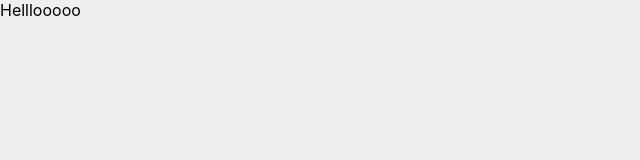
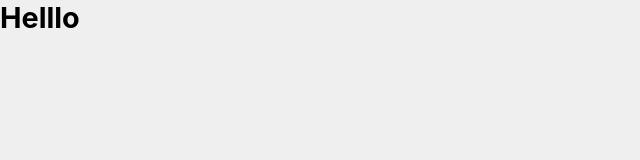
Before and after one commit to vuongvu1/robo-dance-competition, a React (Create React App) app: page / in a window 1280 px wide. Shown: the top 160 px of the page, without its empty margins (0-640 px from the left). Built offline with nearby package versions, Linux system fonts and the light colour scheme.

Commit message:
Add Text component

```diff
--- /dev/null
+++ b/src/atoms/Text/index.tsx
@@ -0,0 +1,17 @@
+import React from "react";
+import SC from "./styles";
+
+interface Props {
+  type?: "h1" | "h2" | "body";
+  color?: string;
+}
+
+const Text: React.FC<Props> = ({ type, color, children }) => {
+  return (
+    <SC.Container as={type || "div"} type={type} color={color}>
+      {children}
+    </SC.Container>
+  );
+};
+
+export default Text;
--- /dev/null
+++ b/src/atoms/Text/styles.ts
@@ -0,0 +1,34 @@
+import styled, { css } from "styled-components";
+
+const SC = {
+  Container: styled.div<{ type?: "h1" | "h2" | "body"; color?: string }>(
+    ({ theme, type, color }) => css`
+      color: ${color || theme.palette.black};
+      font-weight: normal;
+      font-size: ${theme.fontSize.md};
+      margin: 0;
+      padding: 0;
+
+      ${type === "h1" &&
+      css`
+        font-weight: bold;
+        font-size: ${theme.fontSize.lg};
+      `}
+
+      ${type === "h2" &&
+      css`
+        font-weight: bold;
+        font-size: ${theme.fontSize.md};
+      `}
+
+      ${type === "body" &&
+      css`
+        margin: 0;
+        font-weight: normal;
+        font-size: ${theme.fontSize.sm};
+      `}
+    `
+  ),
+};
+
+export default SC;
--- a/src/atoms/index.ts
+++ b/src/atoms/index.ts
@@ -1 +1 @@
-export default this;
+export { default as Text } from "./Text";
--- a/src/index.tsx
+++ b/src/index.tsx
@@ -1,13 +1,16 @@
 import React from "react";
 import ReactDOM from "react-dom";
+import { ThemeProvider } from "styled-components";
 import App from "./pages/home";
 import reportWebVitals from "./reportWebVitals";
-import GlobalStyles from "./globalStyles";
+import GlobalStyles, { theme } from "./globalStyles";
 
 ReactDOM.render(
   <React.StrictMode>
     <GlobalStyles />
-    <App />
+    <ThemeProvider theme={theme}>
+      <App />
+    </ThemeProvider>
   </React.StrictMode>,
   document.getElementById("root")
 );
--- a/src/pages/home.tsx
+++ b/src/pages/home.tsx
@@ -1,5 +1,11 @@
+import { Text } from "../atoms";
+
 const Home = () => {
-  return <div>Helllooooo</div>;
+  return (
+    <div>
+      <Text type="h1">Helllo</Text>
+    </div>
+  );
 };
 
 export default Home;
```
